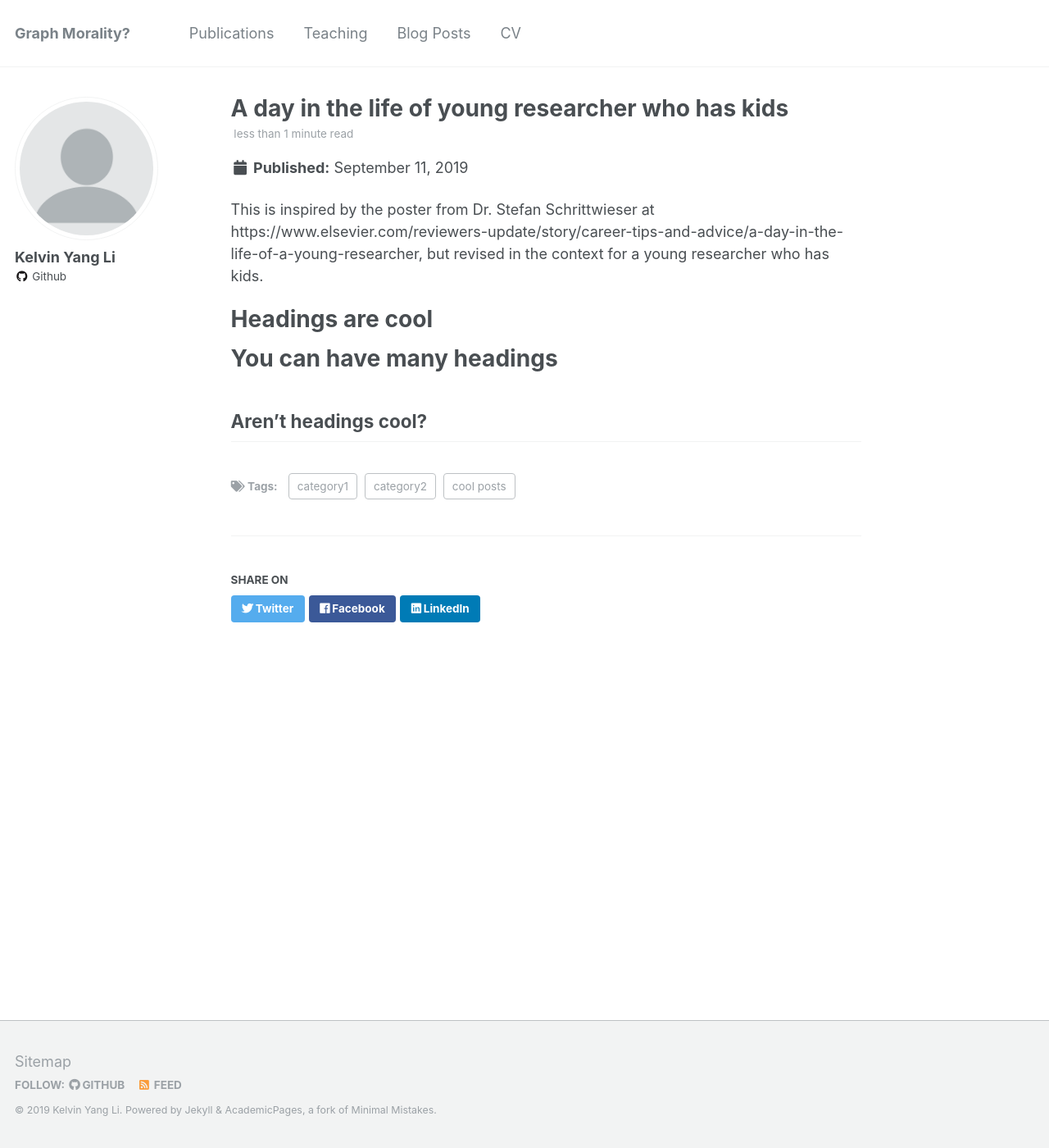
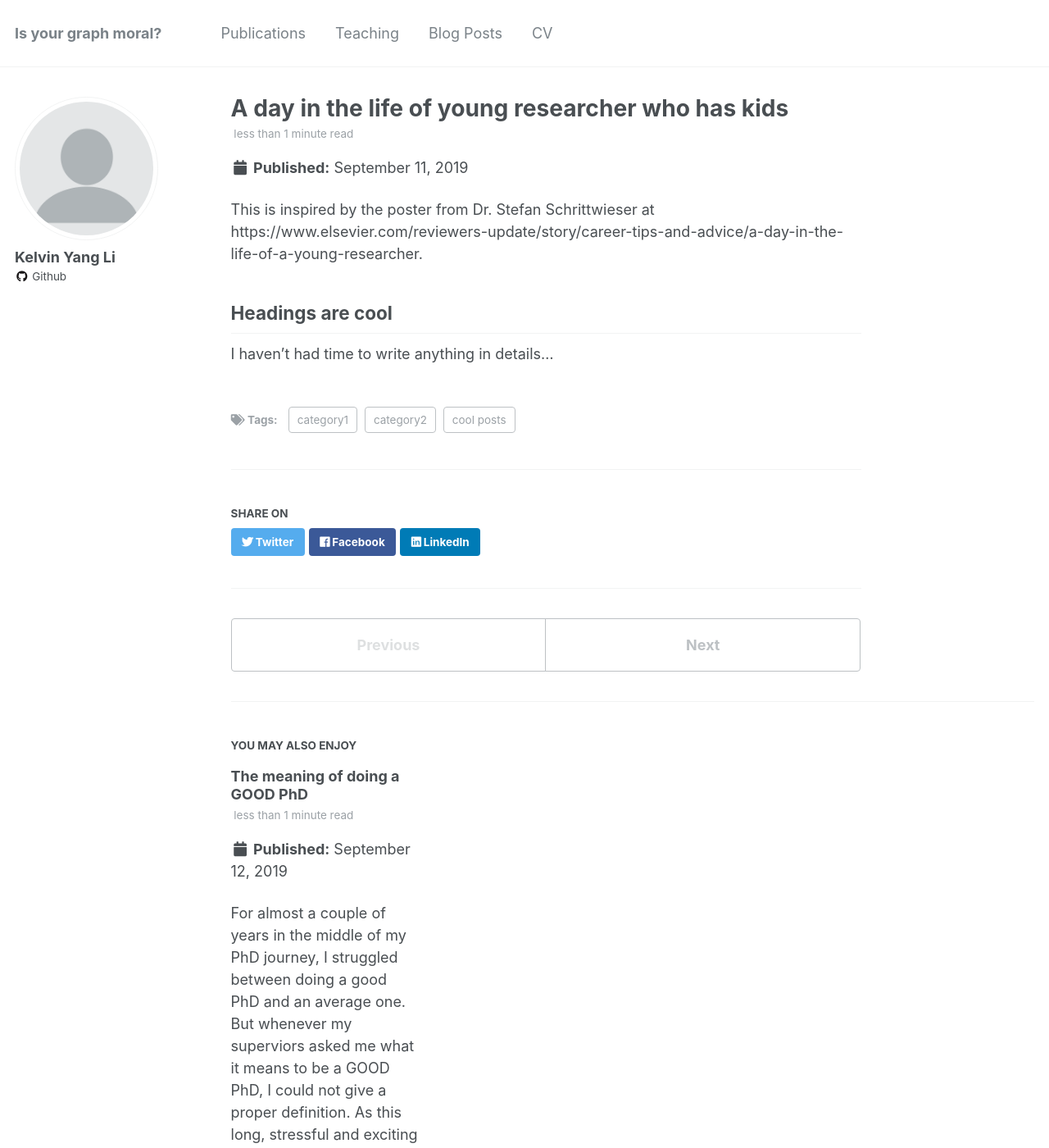
Before and after one commit to kelvinyangli/kelvinyangli.github.io, a Jekyll site: the page built from _posts/2019-09-11-blog-post-1.md, in a window 1280 px wide and 1400 px high. Shown: the whole window at 82% size. Built offline with Jekyll 4.4.1, drawn with Linux system fonts in a browser that asks for light colours; some of the changed text lies outside the part shown.

Commit message:
2nd post

```diff
--- a/_config.yml
+++ b/_config.yml
@@ -7,7 +7,7 @@
 
 # Site Settings
 locale                   : "en-US"
-title                    : "Graph Morality?"
+title                    : "Is your graph moral?"
 title_separator          : "-"
 name                     : &name "Kelvin Yang Li"
 description              : &description "personal description"
--- a/_posts/2019-09-11-blog-post-1.md
+++ b/_posts/2019-09-11-blog-post-1.md
@@ -8,13 +8,9 @@ tags:
   - category2
 ---
 
-This is inspired by the poster from Dr. Stefan Schrittwieser at https://www.elsevier.com/reviewers-update/story/career-tips-and-advice/a-day-in-the-life-of-a-young-researcher, but revised in the context for a young researcher who has kids.
+This is inspired by the poster from Dr. Stefan Schrittwieser at https://www.elsevier.com/reviewers-update/story/career-tips-and-advice/a-day-in-the-life-of-a-young-researcher.
 
 Headings are cool
-======
+------
 
-You can have many headings
-======
-
-Aren't headings cool?
-------
+I haven't had time to write anything in details...
--- /dev/null
+++ b/_posts/2019-09-12-blog-post-2.md
@@ -0,0 +1,18 @@
+---
+title: 'The meaning of doing a GOOD PhD'
+date: 2019-09-12
+permalink: /posts/2019/09/blog-post-2/
+tags:
+  - cool posts
+  - category1
+  - category2
+---
+
+For almost a couple of years in the middle of my PhD journey, I struggled between doing a good PhD and an average one. But whenever my superviors asked me what it means to be a GOOD PhD, I could not give a proper definition. As this long, stressful and exciting journey is about to come to an end for me, perhaps this is the time to stop doing anything but looking back and contemplating the past.
+
+Are you struggling in your PhD?
+------
+
+If you are, or you worry that you might in the near future, I strongly suggest you to read this article by Julio Peironcely.
+
+https://jherbohnforestrygroup.weebly.com/uploads/1/1/6/6/11664733/survive-your-phd-ebook.pdf
```
